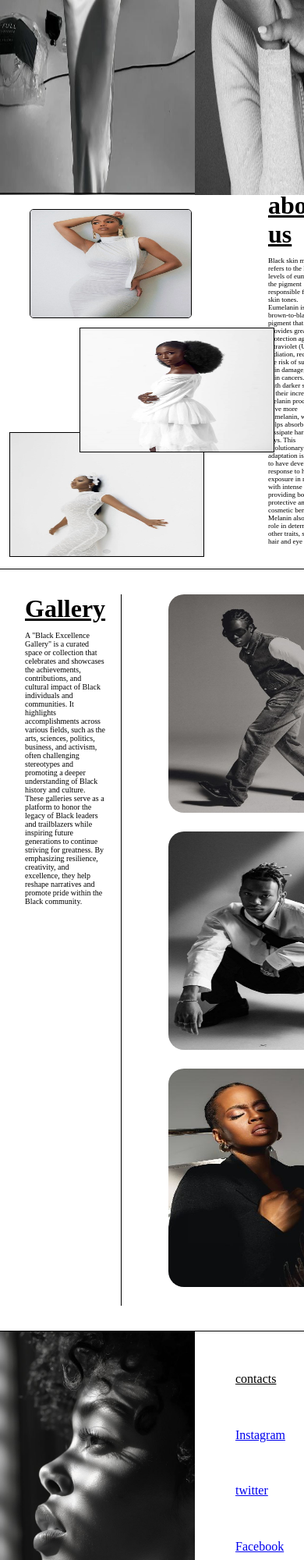
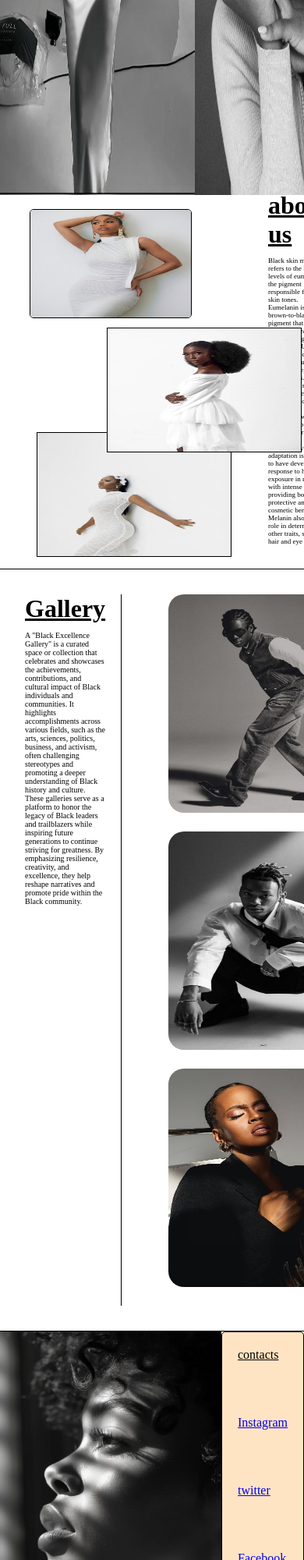
Before and after one commit to Sholacloud/melanie, a plain HTML site: page index.html in a window 390 px wide. Shown: the part 773-2773 px from the top of the page at 78% size. Drawn offline with Linux system fonts and the light colour scheme.

Commit message:
finalcode3

```diff
--- a/mystyle.css
+++ b/mystyle.css
@@ -236,7 +236,7 @@ button:hover{
     .columnright{
         position: relative;
         top: 15px;
-        left: -330px;
+        left: -295px;
     }
 
     .gallery{
@@ -246,10 +246,17 @@ button:hover{
 
     #image{
         width: 250px;
-        margin-right: 95px;
+        margin-right: 100px;
     }
 
+    .con{
+        background-color: bisque;
+        padding: 20px;
+        border: 1px solid black;
+        border-radius: 5px;
+    }
 }
+/*
 @media (max-width: 350px){
     nav ul {
         display: none;
```
